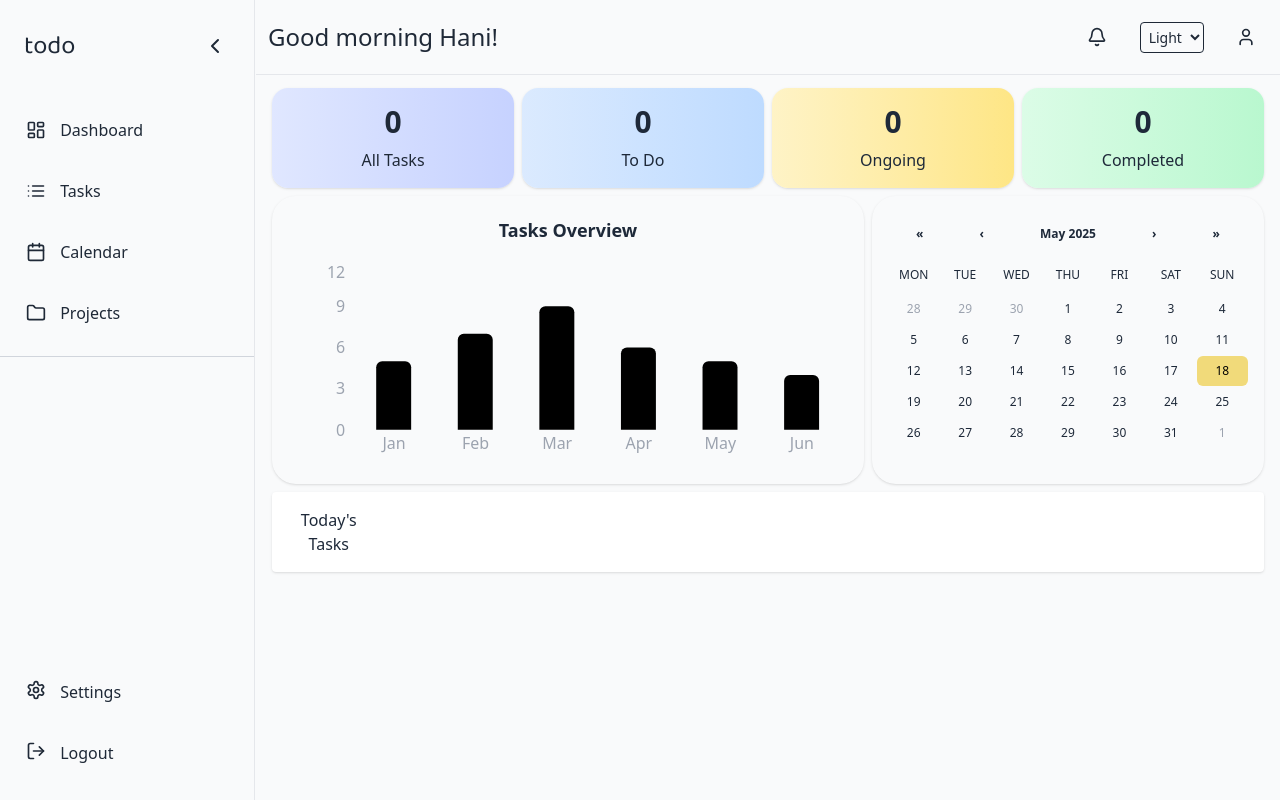
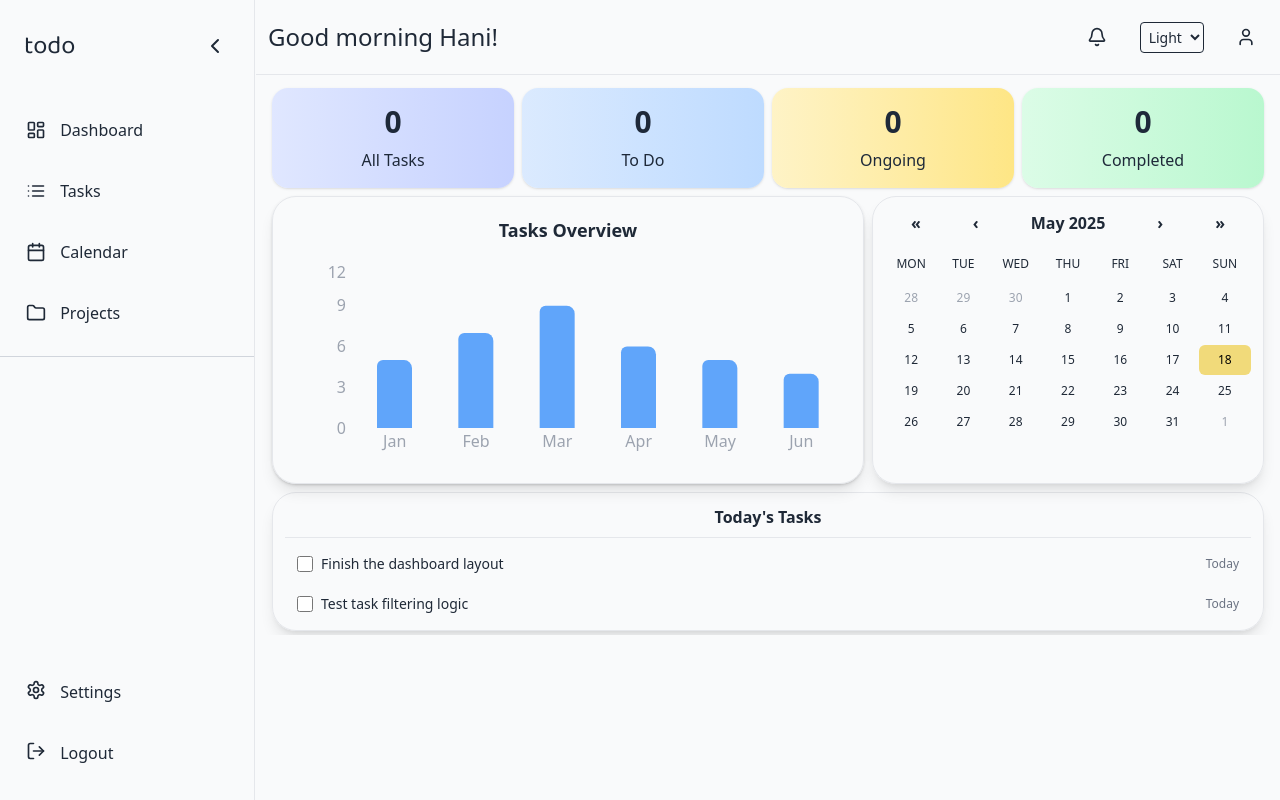
Before and after one commit to humnaliaquat/task-management-app, a React (Vite) app in the folder to-do-app/: page / in a window 1280 px wide. Built offline with nearby package versions, Linux system fonts and the light colour scheme.

Commit message:
few changes in dashboard page

```diff
--- a/to-do-app/src/components/CalendarCard.jsx
+++ b/to-do-app/src/components/CalendarCard.jsx
@@ -9,7 +9,7 @@ export default function CalendarCard() {
   const today = new Date();
 
   return (
-    <div className=" dark:bg-zinc-900 p-4 rounded-3xl shadow text-gray-800 dark:text-gray-100 h-72 overflow-hidden flex justify-center items-center ">
+    <div className="dark:bg-zinc-900 p-3 pt-1 rounded-3xl border border-gray-200 dark:border-gray-700 shadow-lg dark:text-gray-100 h-72 w-full flex items-center justify-center overflow-hidden">
       <Calendar
         onChange={setDate}
         value={date}
--- a/to-do-app/src/components/DashboardCards.jsx
+++ b/to-do-app/src/components/DashboardCards.jsx
@@ -5,8 +5,8 @@ import CalendarCard from "./CalendarCard";
 export default function DashboardCards({ collapsed }) {
   return (
     <div
-      className={`absolute top-15 right-0 px-2 h-[calc(100vh-80px)] overflow-y-auto scroll-smooth py-5
-        ${collapsed ? "w-[calc(100%-72px)]" : "w-[calc(100%-256px)]"}`}
+      className={`absolute top-15 right-0 px-2 overflow-y-auto scroll-smooth pt-5
+    ${collapsed ? "w-[calc(100%-72px)]" : "w-[calc(100%-256px)]"} `}
       style={{
         backgroundColor: "var(--card)",
         color: "var(--text)",
@@ -14,19 +14,20 @@ export default function DashboardCards({ collapsed }) {
     >
       <div className="m-2 grid grid-cols-1 gap-2 md:grid-cols-4 items-stretch">
         {/* Left 1 Cards container */}
-        <div
-          className="bg-gradient-to-r from-indigo-100 to-indigo-200 dark:from-blue-800 dark:to-blue-700 p-4 rounded-2xl shadow flex flex-col justify-between h-full text-gray-800 dark:text-gray-100"
-          style={{
-            color: "var(--text)",
-          }}
-        >
+        <div className="bg-gradient-to-r from-indigo-100 to-indigo-200 dark:from-blue-800 dark:to-blue-700 p-4 rounded-2xl shadow flex flex-col justify-between h-full text-gray-800 dark:text-gray-100">
           <h2 className="text-3xl font-semibold mb-2">0</h2>
           <p>All Tasks</p>
         </div>
 
         {/* Right 3 Cards container */}
         <div className="col-span-1 md:col-span-3">
-          <div className="flex flex-wrap justify-between gap-2 md:grid md:grid-cols-3">
+          <div
+            className="flex flex-wrap justify-between gap-2 md:grid md:grid-cols-3"
+            style={{
+              backgroundColor: "var(--card)",
+              color: "var(--text)",
+            }}
+          >
             {[
               {
                 item: "0",
@@ -58,18 +59,62 @@ export default function DashboardCards({ collapsed }) {
 
       {/* Progress + Calendar */}
       <div className="grid grid-cols-1 md:grid-cols-10 gap-2 m-2 mt-1  place-content-center">
-        <div className="col-span-6 top-25 dark:bg-zinc-900 mt-0 pt-0 rounded-3xl shadow text-gray-800 dark:text-gray-100 h-72 flex justify-center items-center place-content-center">
+        <div
+          className="col-span-6 top-25 dark:bg-zinc-900 mt-0 pt-0 rounded-3xl shadow  dark:text-gray-100 h-72 flex justify-center items-center place-content-center"
+          style={{
+            backgroundColor: "var(--card)",
+            color: "var(--text)",
+          }}
+        >
           <TaskStatsChart />
         </div>
 
-        <div className="calandar hidden md:flex col-span-4 h-72 justify-center items-center rounded-3xl">
+        <div className="calendar hidden md:flex col-span-4 h-72 justify-center items-center rounded-3xl">
           <CalendarCard />
         </div>
       </div>
+      {/* Today's Tasks */}
+      <div
+        className="grid grid-cols-1 md:grid-cols-10 gap-2 mb-1 mt-1 m-2 p-3 pb-2 dark:bg-zinc-900 dark:text-gray-100 rounded-3xl border border-gray-200 dark:border-gray-700 shadow-lg"
+        style={{
+          color: "var(--text)",
+        }}
+      >
+        <div className="col-span-10">
+          <h2 className="text-base font-semibold mb-3 border-b border-gray-200 dark:border-zinc-700 pb-2">
+            Today's Tasks
+          </h2>
 
-      {/* Today's Tasks */}
-      <div className="grid grid-cols-1 md:grid-cols-10 gap-4 m-2 bg-white dark:bg-zinc-900 p-4 rounded shadow text-gray-800 dark:text-gray-100">
-        Today's Tasks
+          <div className="space-y-2">
+            {/* Task 1 */}
+            <div className="flex items-center justify-between px-3 py-1 dark:bg-zinc-700 rounded-lg text-sm dark:text-gray-200">
+              <label className="flex items-center gap-2">
+                <input
+                  type="checkbox"
+                  className="w-4 h-4 text-blue-600 bg-gray-100 border-gray-300 rounded focus:ring-blue-500 dark:focus:ring-blue-600 dark:bg-zinc-800 dark:border-gray-600"
+                />
+                <span>Finish the dashboard layout</span>
+              </label>
+              <span className="text-xs text-gray-500 dark:text-gray-400">
+                Today
+              </span>
+            </div>
+
+            {/* Task 2 */}
+            <div className="flex items-center justify-between px-3 py-2 dark:bg-zinc-700  rounded-lg text-sm dark:text-gray-200">
+              <label className="flex items-center gap-2">
+                <input
+                  type="checkbox"
+                  className="w-4 h-4 text-blue-600 bg-gray-100 border-gray-300 rounded focus:ring-blue-500 dark:focus:ring-blue-600 dark:bg-zinc-800 dark:border-gray-600"
+                />
+                <span>Test task filtering logic</span>
+              </label>
+              <span className="text-xs text-gray-500 dark:text-gray-400">
+                Today
+              </span>
+            </div>
+          </div>
+        </div>
       </div>
     </div>
   );
--- a/to-do-app/src/components/TaskStatsChart.jsx
+++ b/to-do-app/src/components/TaskStatsChart.jsx
@@ -19,8 +19,8 @@ const data = [
 
 export default function TaskStatsChart() {
   return (
-    <div className="dark:bg-zinc-900 w-full h-full flex flex-col justify-center items-center p-4 rounded-2xl">
-      <h2 className="text-lg font-semibold text-gray-800 dark:text-gray-100 mb-4">
+    <div className="dark:bg-zinc-900 w-full h-full flex flex-col justify-center items-center p-4 rounded-3xl  border border-gray-200 dark:border-gray-700 shadow-lg">
+      <h2 className="text-lg font-semibold  dark:text-gray-100 mb-4">
         Tasks Overview
       </h2>
       <ResponsiveContainer width="100%" height="80%">
@@ -50,8 +50,8 @@ export default function TaskStatsChart() {
           />
           <Bar
             dataKey="tasks"
-            fill="black"
-            radius={[6, 6, 0, 0]}
+            fill="#60a5fa"
+            radius={[6, 8, 0, 0]}
             barSize={35}
           />
         </BarChart>
--- a/to-do-app/src/components/calendarStyles.css
+++ b/to-do-app/src/components/calendarStyles.css
@@ -19,7 +19,7 @@
   background: none;
   border: none;
   font-weight: 600;
-  font-size: 0.75rem;
+  font-size: 1rem;
   color: inherit;
 }
 
@@ -54,7 +54,7 @@
 }
 
 .today-highlight {
-  background-color: #84b0f8 !important;
+  background-color: #82b1fd !important;
   color: white !important;
 }
 
```
